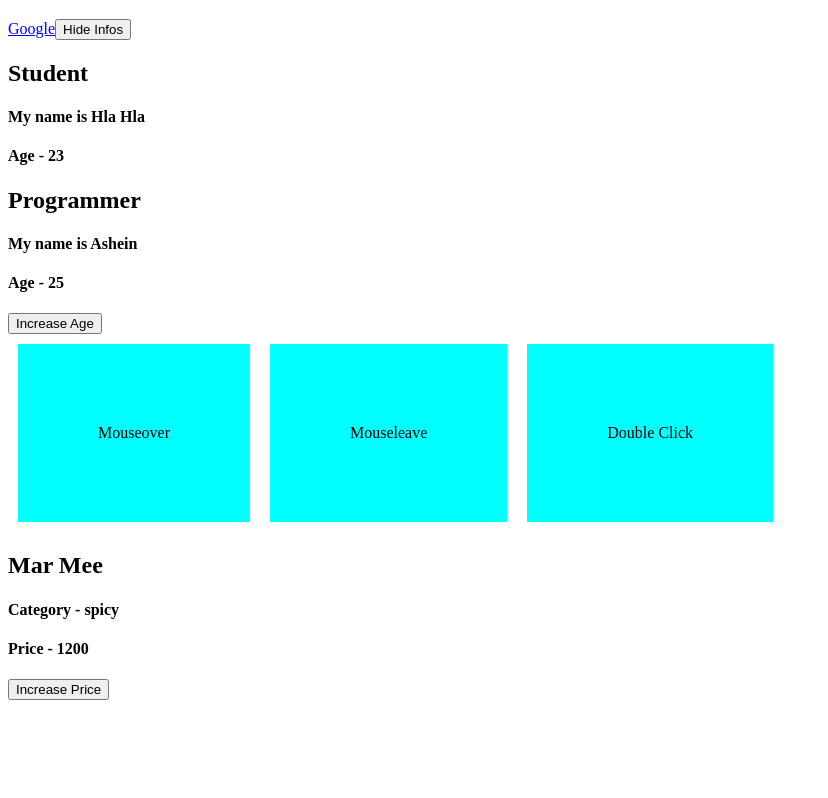
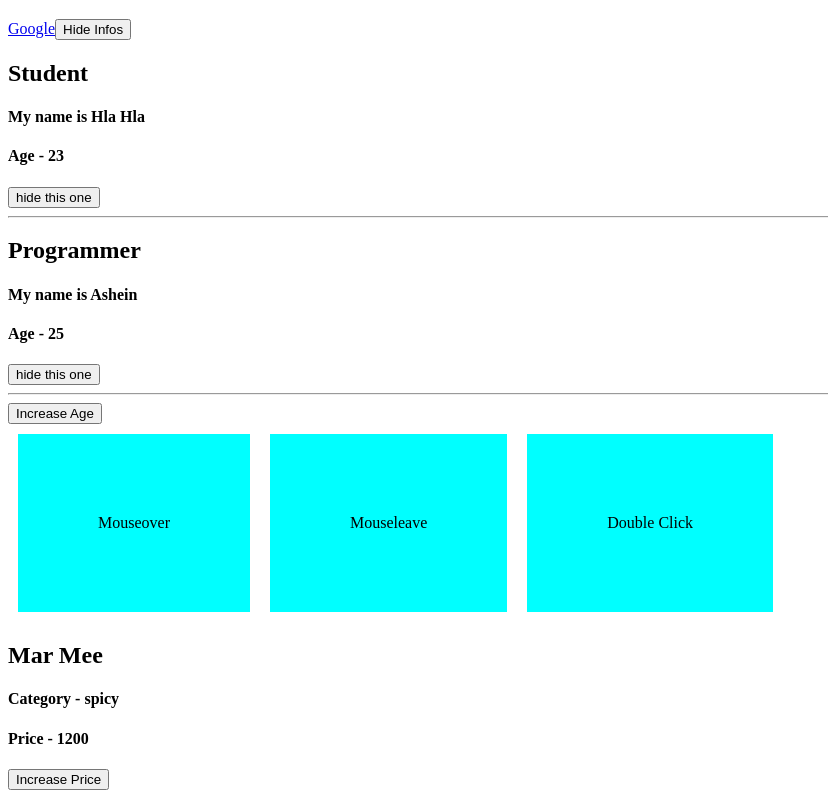
Before and after one commit to ashein-codethedreams/Vue-Basic-Course, a plain HTML site: page index.html in a window 1280 px wide. Shown: the part 61-859 px from the top of the page, without its empty margins (0-828 px from the left). Before the commit the page ends 800 px from the top, so only its background shows below. Drawn offline with nearby package versions, Linux system fonts and the light colour scheme.

Commit message:
control by one

```diff
--- a/app.js
+++ b/app.js
@@ -6,11 +6,13 @@ const app = Vue.createApp({
           title: "Student",
           name: "Hla Hla",
           age: 23,
+          showOne: true,
         },
         {
           title: "Programmer",
           name: "Ashein",
           age: 25,
+          showOne: true,
         },
       ],
       show: true, //value for show div
--- a/index.html
+++ b/index.html
@@ -26,9 +26,13 @@
 
       <div v-if="show">
         <div v-for="info in infos">
-          <h2>{{info.title}}</h2>
-          <h4>My name is {{info.name}}</h4>
-          <h4>Age - {{info.age}}</h4>
+          <div v-if="info.showOne">
+            <h2>{{info.title}}</h2>
+            <h4>My name is {{info.name}}</h4>
+            <h4>Age - {{info.age}}</h4>
+            <button @click="info.showOne=false">hide this one</button>
+          </div>
+          <hr />
         </div>
 
         <!-- direct click event -->
```
